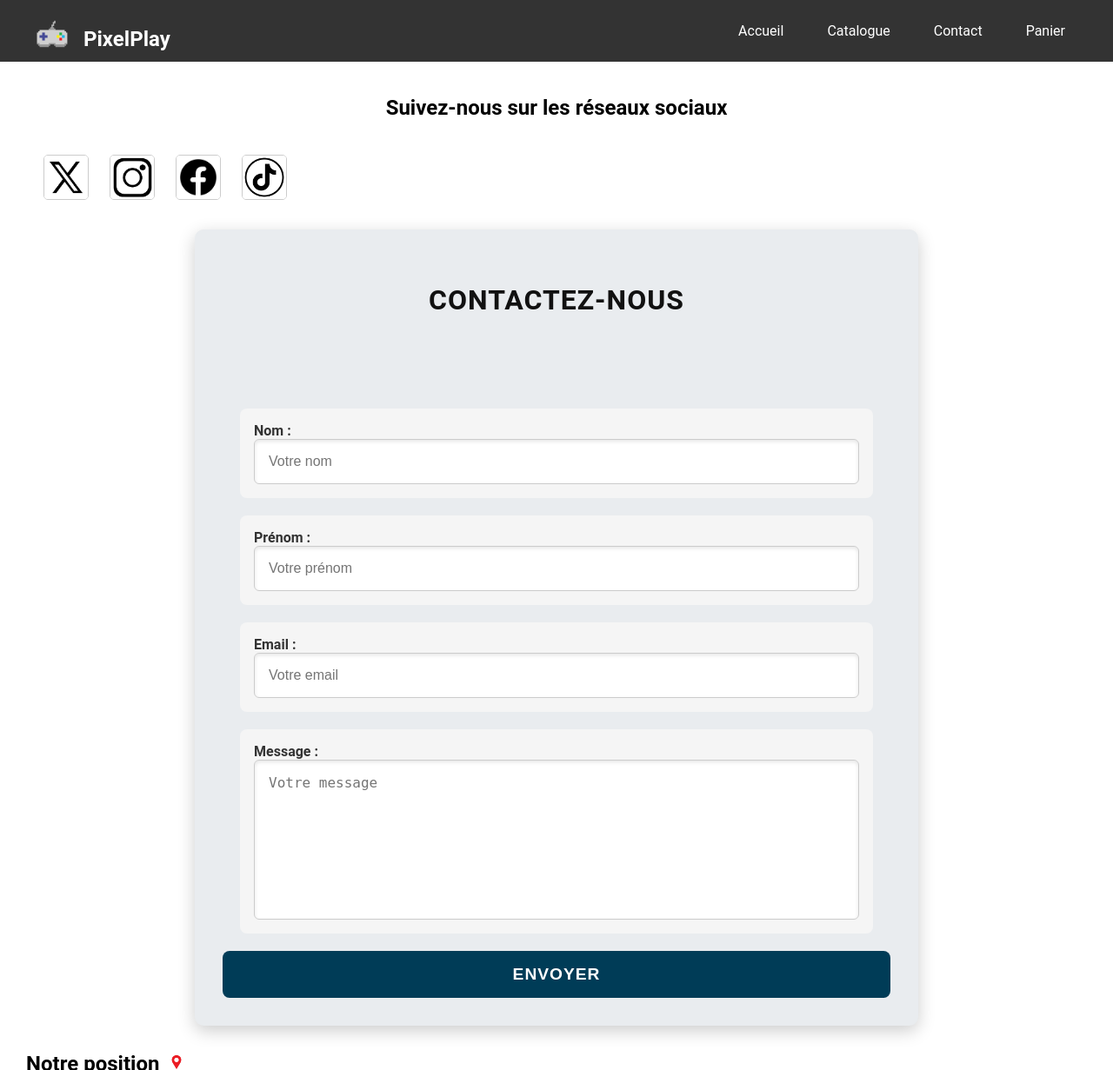
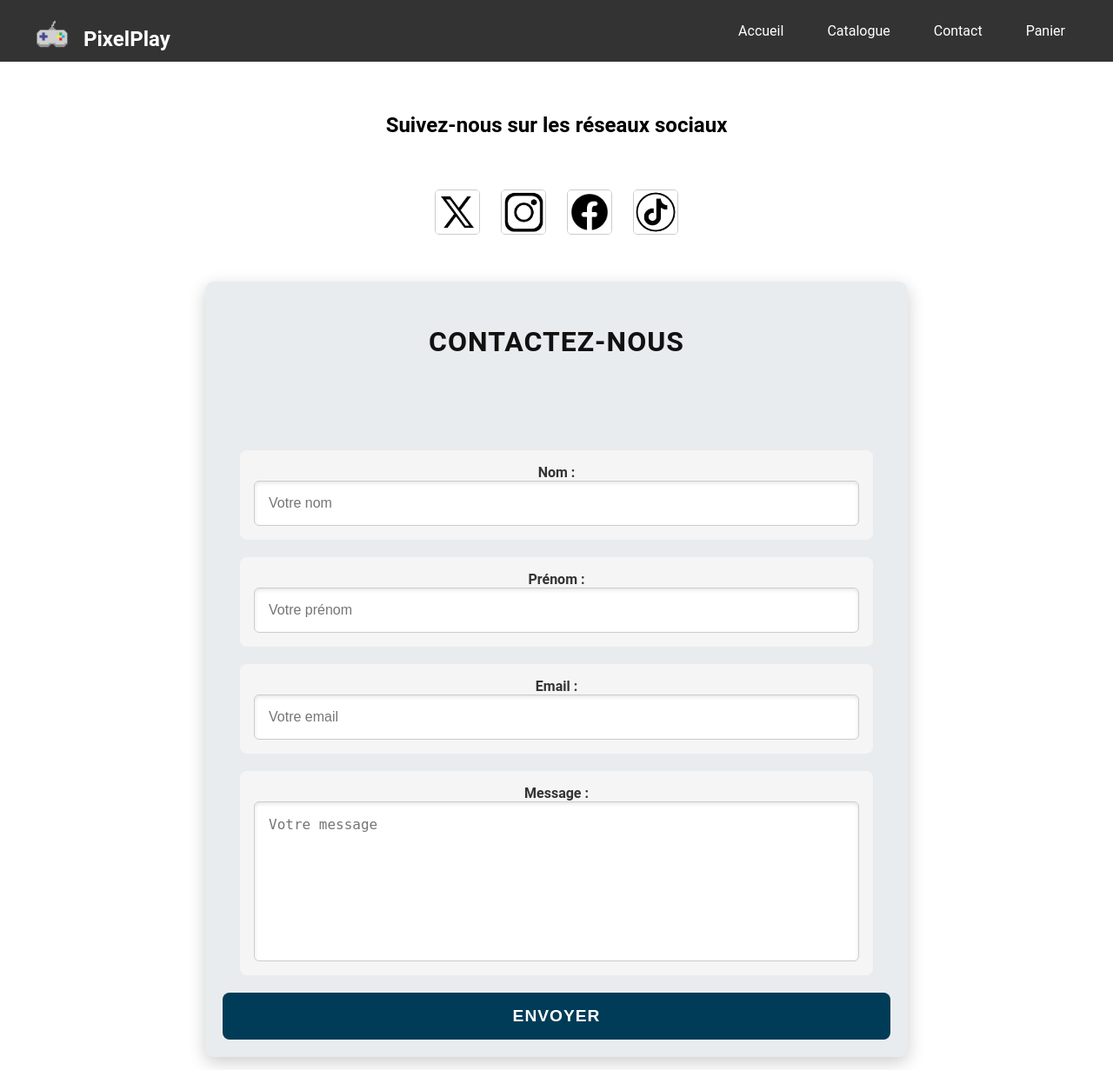
Before and after one commit to kai733/site-commerce, a PHP site: page /contact.php in a window 1280 px wide. Shown: the top 1231 px of the page at 87% size. Run offline with PHP 8.4, Linux system fonts and the light colour scheme.

Commit message:
alignement reseaux sociaux

```diff
--- a/style.css
+++ b/style.css
@@ -385,12 +385,19 @@ a {
 }
 
 .contact-form,
+/* Social Media Section */
 .social-media {
-    max-width: 1200px;
+    text-align: center; /* Center the content */
+    margin: 20px auto; /* Center the section */
+    padding: 20px;
+}
+
+.social-media h2 {
+    margin-bottom: 20px;
 }
 
 .social-media a {
-    display: inline-block;
+    display: inline-block; /* Display links inline */
     width: 50px;
     height: 50px;
     margin: 10px;
@@ -398,12 +405,6 @@ a {
     border-radius: 5px;
     overflow: hidden;
     text-align: center;
-}
-
-.social-media {
-    margin-left: auto;
-    margin-right: auto;
-    padding: 20px;
 }
 
 .social-media img {
```
